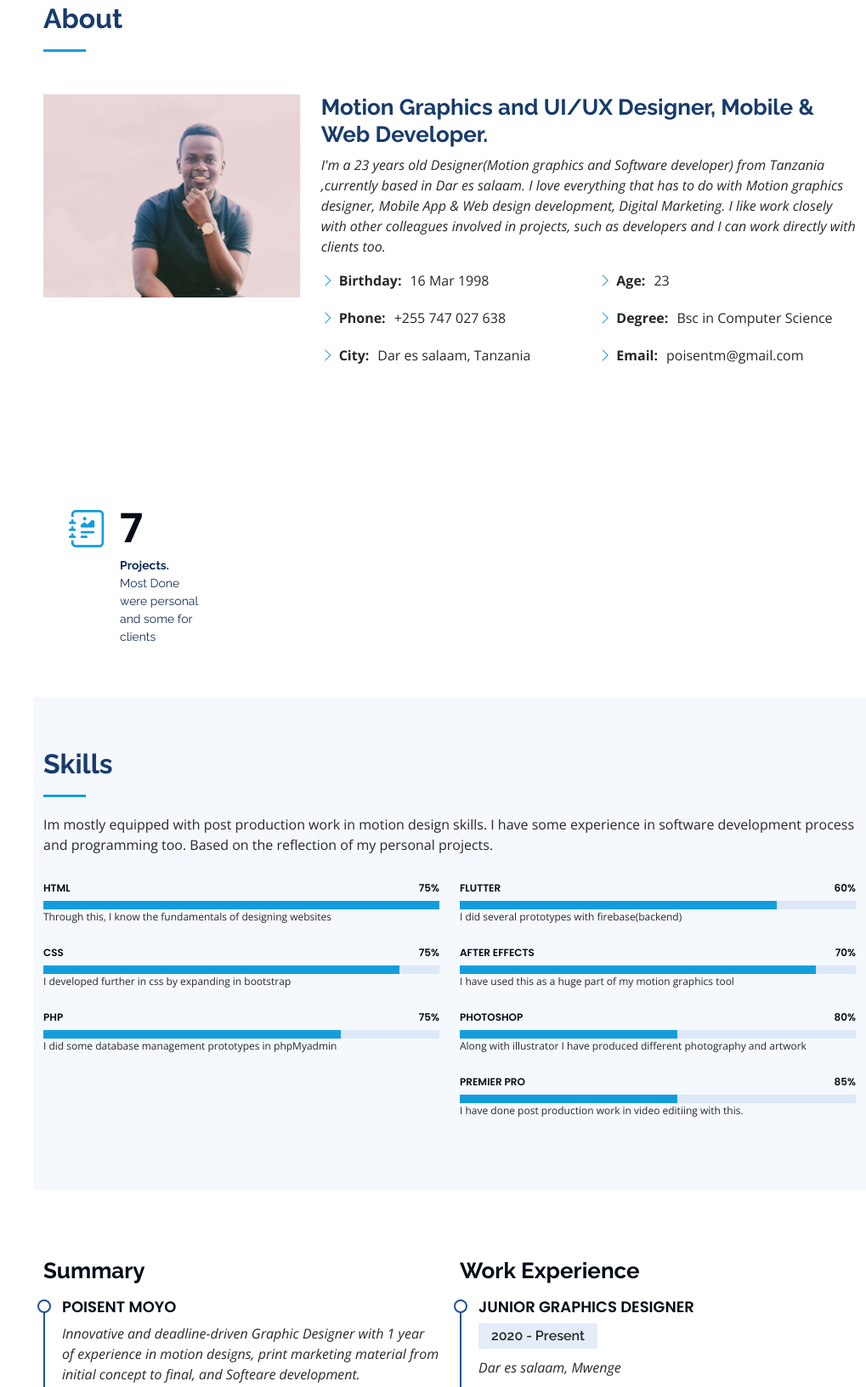
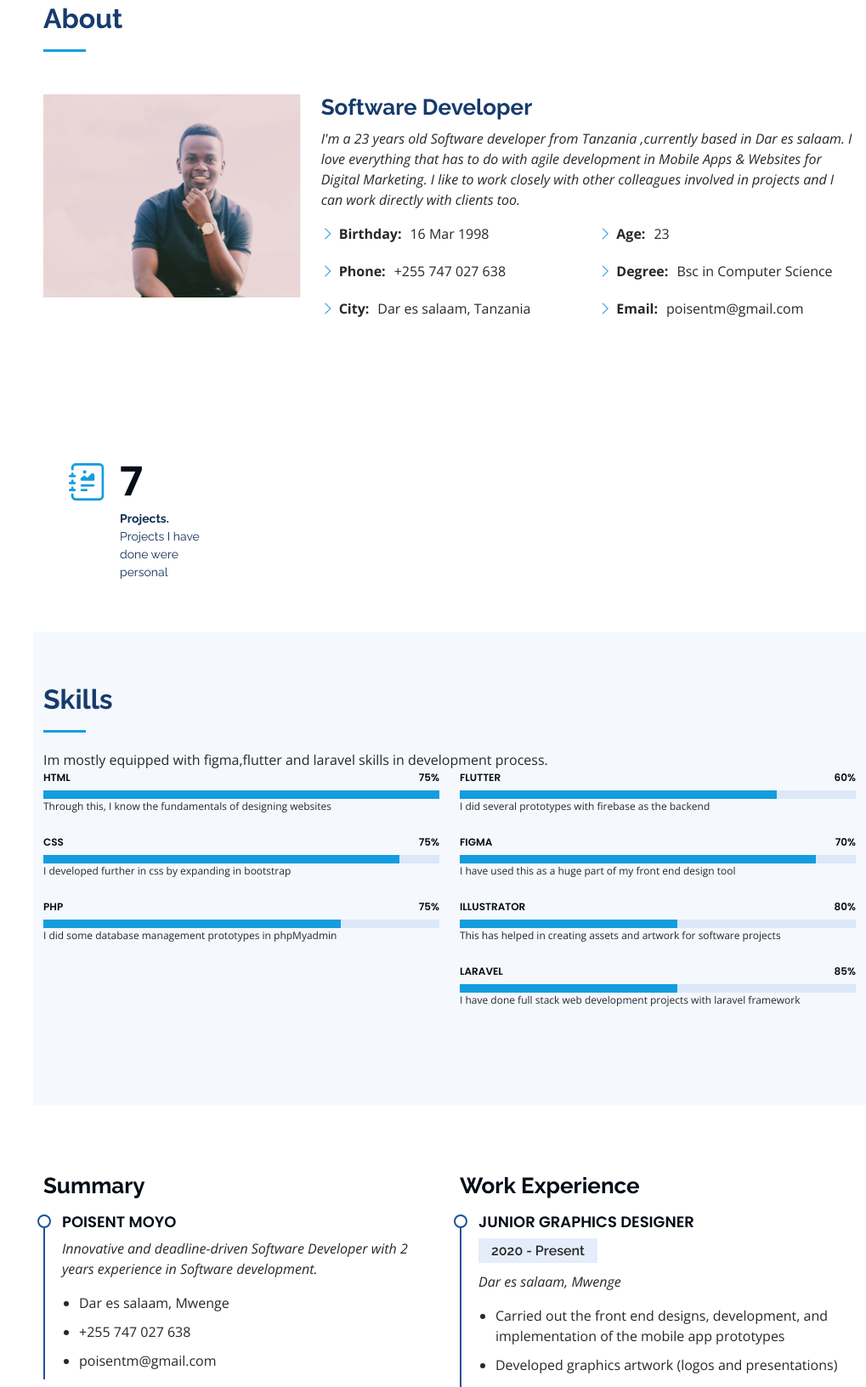
Before and after one commit to itspoi/Portfolio, a plain HTML site: page index.html in a window 1280 px wide. Shown: the part 857-2489 px from the top of the page at 85% size, without its empty margins (261-1280 px from the left). Drawn offline with nearby package versions, Linux system fonts and the light colour scheme.

Commit message:
Created the Software Portfolio

```diff
--- a/index.html
+++ b/index.html
@@ -72,7 +72,7 @@
   <section id="hero" class="d-flex flex-column justify-content-center align-items-center">
     <div class="hero-container" data-aos="fade-in">
       <h1>Poisent Moyo</h1>
-      <p><span class="typed" data-typed-items="Motion Graphics, Developer, Animator, Digital Artist"></span></p>
+      <p><span class="typed" data-typed-items="Mobile App Developer,Web Developer,UI/UX Designer"></span></p>
     </div>
   </section><!-- End Hero -->
 
@@ -92,12 +92,12 @@
             <img src="assets/img/big.jpg" class="img-fluid" alt="">
           </div>
           <div class="col-lg-8 pt-4 pt-lg-0 content" data-aos="fade-left">
-            <h3>Motion Graphics and UI/UX Designer, Mobile &amp; Web Developer.</h3>
+            <h3>Software Developer</h3>
             <p class="fst-italic">
-              I'm a 23 years old Designer(Motion graphics and Software developer)  from Tanzania
-              ,currently based in Dar es salaam. I love everything that has to do with Motion graphics designer,
-              Mobile App & Web design development, Digital Marketing. I like work closely with other
-              colleagues involved in projects, such as developers and I can work
+              I'm a 23 years old Software developer from Tanzania
+              ,currently based in Dar es salaam. I love everything that has to do with agile development in
+              Mobile Apps & Websites for Digital Marketing. I like to work closely with other
+              colleagues involved in projects and I can work
               directly with clients too.
 
             </p>
@@ -152,7 +152,7 @@
             <div class="count-box">
               <i class="bi bi-journal-richtext"></i>
               <span data-purecounter-start="0" data-purecounter-end="7" data-purecounter-duration="1" class="purecounter"></span><p><strong>Projects.<br></strong>
-              Most Done were personal and some for clients</p>
+              Projects I have done were personal</p>
             </div>
           </div>
 
@@ -183,10 +183,7 @@
 
         <div class="section-title">
           <h2>Skills</h2>
-          <p>Im mostly equipped with post production work in motion design skills. I have some experience in software development process and programming too. Based on the reflection of my personal projects.</p>
-        </div>
-
-        <div class="row skills-content">
+          <p>Im mostly equipped with figma,flutter and laravel skills in development process.<div class="row skills-content">
 
           <div class="col-lg-6" data-aos="fade-up">
 
@@ -227,34 +224,34 @@
               <div class="progress-bar-wrap">
                 <div class="progress-bar" role="progressbar" aria-valuenow="80" aria-valuemin="0" aria-valuemax="100"></div>
               </div>
-              <span>I did several prototypes with firebase(backend)</span>
+              <span>I did several prototypes with firebase as the backend</span>
             </div>
             <br>
 
             <div class="progress">
-              <span class="skill">After Effects <i class="val">70%</i></span>
+              <span class="skill">Figma <i class="val">70%</i></span>
               <div class="progress-bar-wrap">
                 <div class="progress-bar" role="progressbar" aria-valuenow="90" aria-valuemin="0" aria-valuemax="100"></div>
               </div>
-              <span>I have used this as a huge part of my motion graphics tool</span>
+              <span>I have used this as a huge part of my front end design tool</span>
             </div>
             <br>
 
             <div class="progress">
-              <span class="skill">Photoshop <i class="val">80%</i></span>
+              <span class="skill">Illustrator <i class="val">80%</i></span>
               <div class="progress-bar-wrap">
                 <div class="progress-bar" role="progressbar" aria-valuenow="55" aria-valuemin="0" aria-valuemax="100"></div>
               </div>
-              <span>Along with illustrator I have produced different photography and artwork</span>
+              <span>This has helped in creating assets and artwork for software projects</span>
             </div>
             <br>
 
             <div class="progress">
-              <span class="skill">Premier Pro <i class="val">85%</i></span>
+              <span class="skill">Laravel<i class="val">85%</i></span>
               <div class="progress-bar-wrap">
                 <div class="progress-bar" role="progressbar" aria-valuenow="55" aria-valuemin="0" aria-valuemax="100"></div>
               </div>
-              <span>I have done post production work in video editiing with this.</span>
+              <span>I have done full stack web development projects with laravel framework</span>
             </div>
             <br>
 
@@ -279,7 +276,7 @@
             <h3 class="resume-title">Summary</h3>
             <div class="resume-item pb-0">
               <h4>Poisent Moyo</h4>
-              <p><em>Innovative and deadline-driven Graphic Designer with 1 year of experience in motion designs, print marketing material from initial concept to final, and Softeare development.</em></p>
+              <p><em>Innovative and deadline-driven Software Developer with 2 years experience in Software development.</em></p>
               <ul>
                 <li>Dar es salaam, Mwenge</li>
                 <li>+255 747 027 638</li>
@@ -308,9 +305,9 @@
               <h5>2020 - Present</h5>
               <p><em>Dar es salaam, Mwenge </em></p>
               <ul>
-                <li>Carried out the front end designs, development, and implementation of the graphics, layout, and production communication materials</li>
+                <li>Carried out the front end designs, development, and implementation of the mobile app prototypes</li>
                 <!-- <li>Delegate tasks to the 7 members of the design team and provide counsel on all aspects of the project. </li> -->
-                <li>Made some motion designs animation for some marketing projects</li>
+                <!-- <li>Made some motion designs animation for some marketing projects</li> -->
                 <li>Developed graphics artwork (logos and presentations)</li>
                 <!-- <li>Oversee the efficient use of production project budgets ranging from $2,000 - $25,000</li> -->
               </ul>
@@ -345,8 +342,8 @@
             <ul id="portfolio-flters">
               <li data-filter="*" class="filter-active">All</li>
               <li data-filter=".filter-app">App</li>
-              <li data-filter=".filter-motionGraphics">Motion Graphics</li>
-              <li data-filter=".filter-graphicsDesigns">Graphics Designs</li>
+              <!-- <li data-filter=".filter-motionGraphics">Motion Graphics</li>
+              <li data-filter=".filter-graphicsDesigns">Graphics Designs</li> -->
             </ul>
           </div>
         </div>
@@ -363,7 +360,7 @@
             </div>
           </div>
 
-          <div class="col-lg-4 col-md-6 portfolio-item filter-motionGraphics">
+          <!-- <div class="col-lg-4 col-md-6 portfolio-item filter-motionGraphics">
             <div class="portfolio-wrap">
               <video src="assets/img/portfolio/c.m4v" autoplay muted loop class="img-fluid" alt="">
               <div class="portfolio-links">
@@ -441,7 +438,7 @@
                 <a href="portfolio-details.html" title="More Details"><i class="bx bx-link"></i></a>
               </div>
             </div>
-          </div>
+          </div> -->
 
         </div>
 
@@ -539,7 +536,7 @@
 
         <div class="section-title">
           <h2>Client Area for Contact</h2>
-          <p>Im available for motion design and software development services 24/7</p>
+          <p>Im available for front end designs and software development services 24/7</p>
         </div>
 
         <div class="row" data-aos="fade-in">
```
